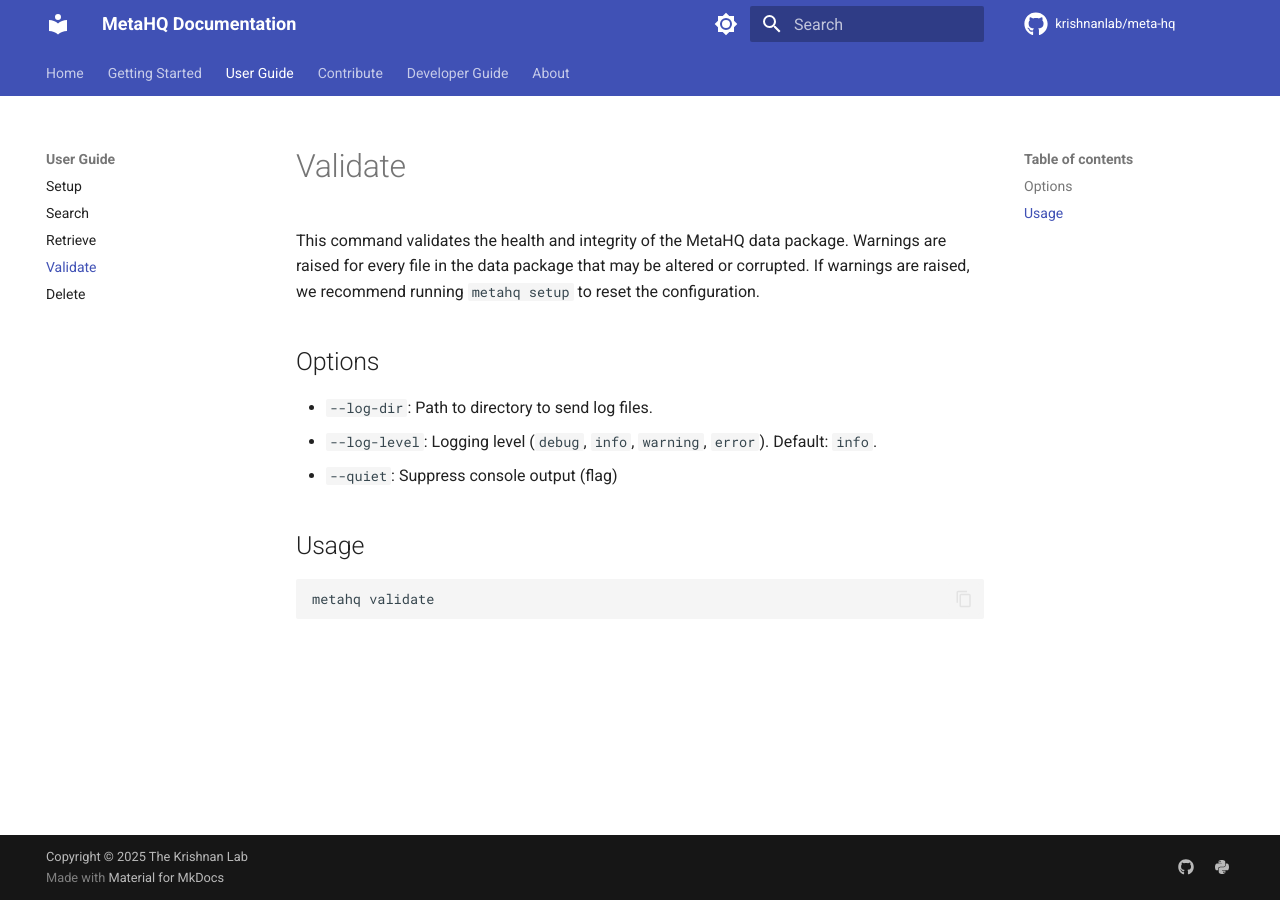
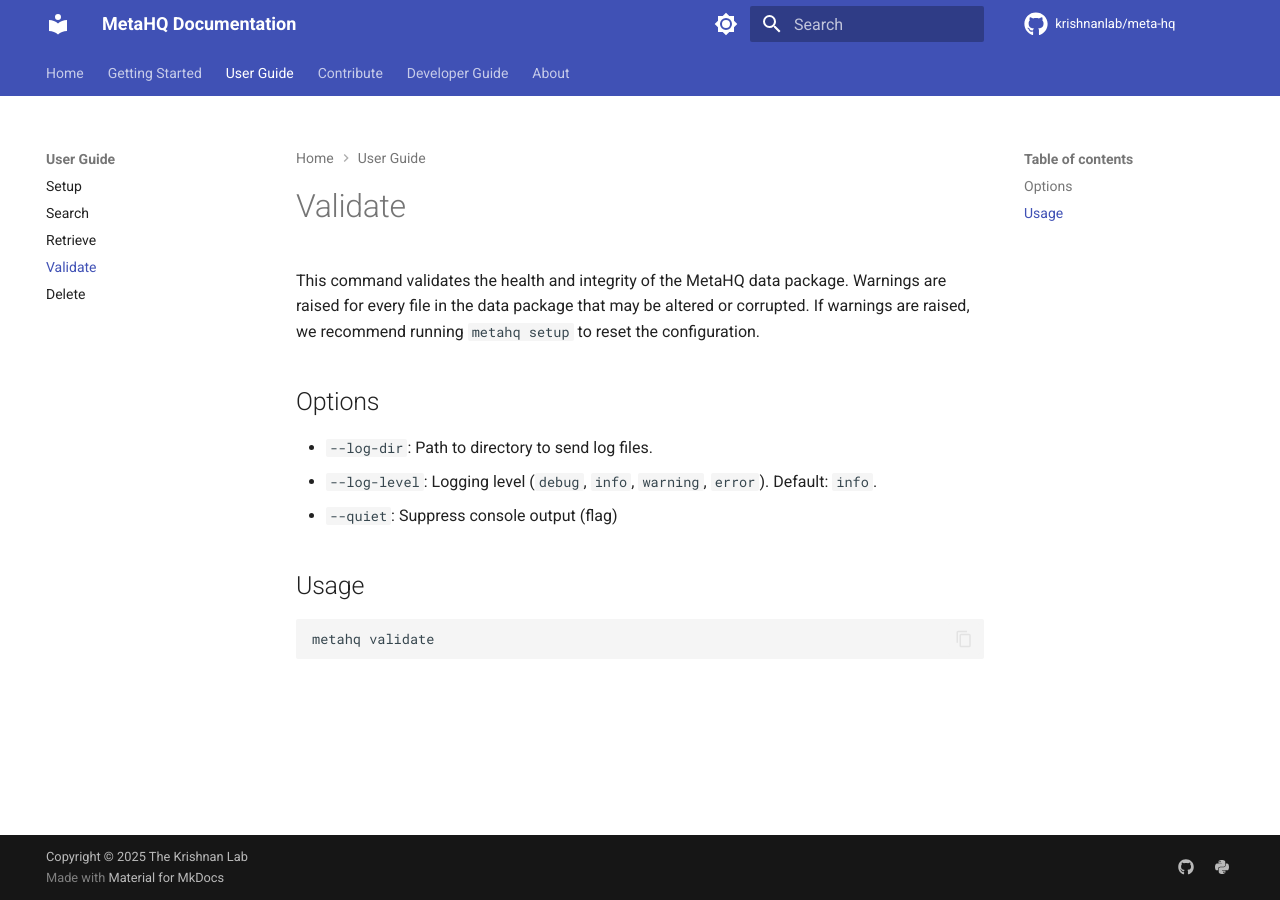
Before and after one commit to krishnanlab/meta-hq, an MkDocs documentation site: the page built from docs/user-guide/validate.md, in a window 1280 px wide. Built offline with MkDocs 1.6.1 and Material for MkDocs 9.7.7, drawn with Linux system fonts in a browser that asks for light colours; comment, search, counter and statistics services are not loaded.

Commit message:
added path tracking and drop downs

```diff
--- a/mkdocs.yml
+++ b/mkdocs.yml
@@ -33,8 +33,8 @@
     - navigation.instant
     - navigation.tracking
     - navigation.tabs
+    - navigation.path
     - navigation.sections
-    - navigation.expand
     - navigation.top
     - search.suggest
     - search.highlight
```
